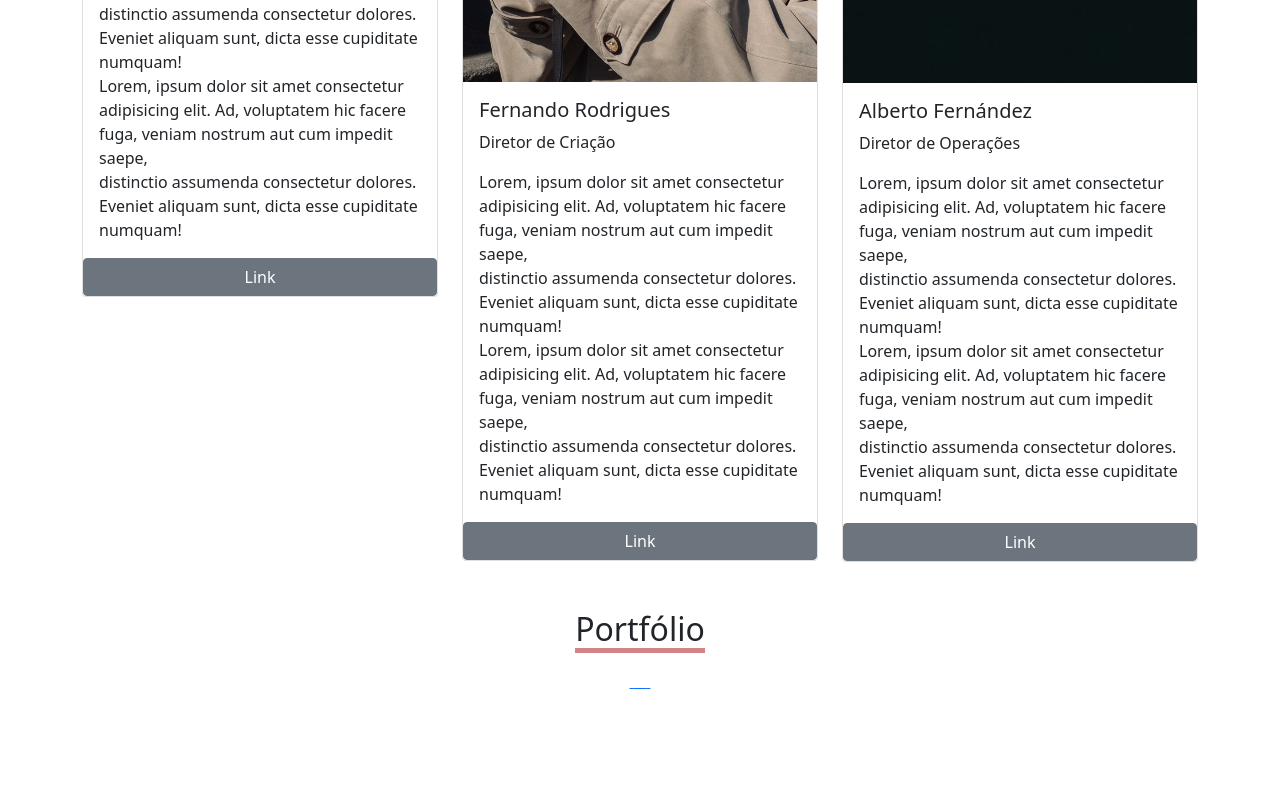
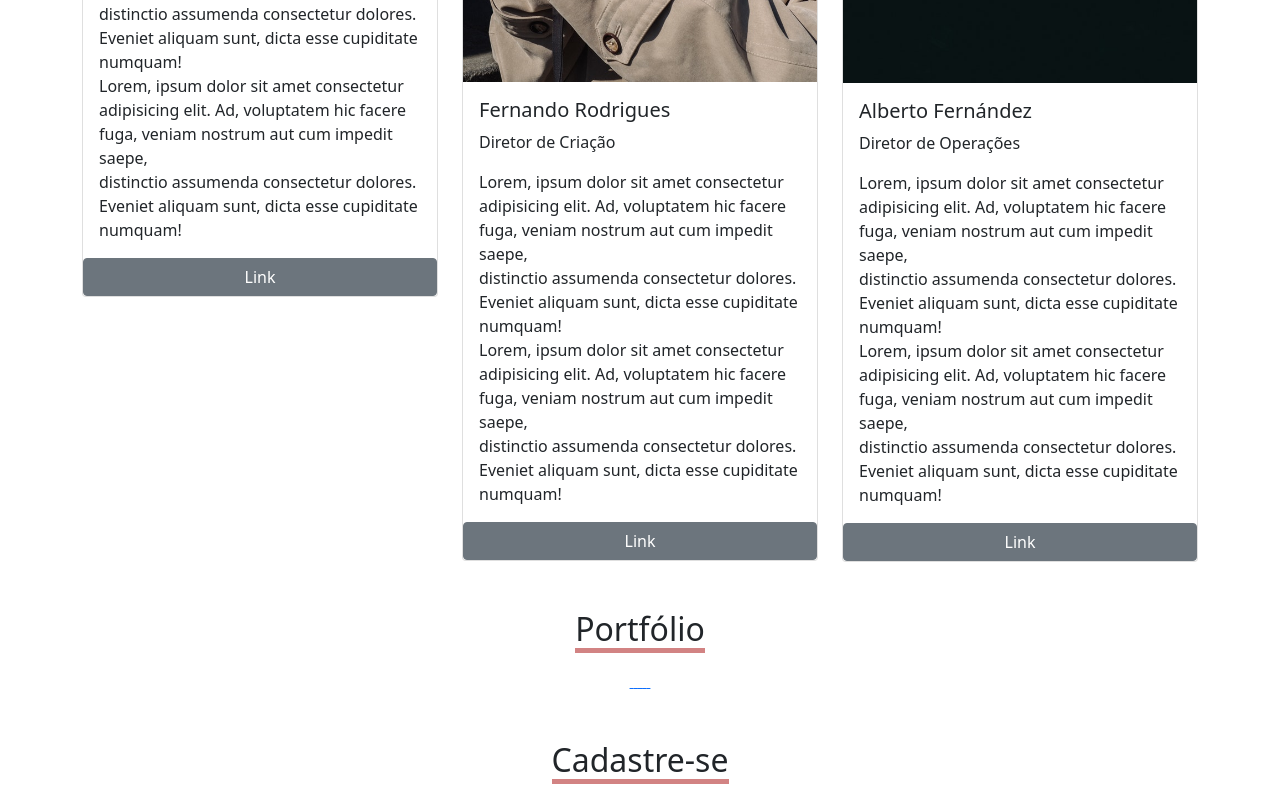
Before and after one commit to moreiraemoreira/paginaunica, a plain HTML site: page index.html in a window 1280 px wide. Shown: the part 2410-3210 px from the top of the page. Before the commit the page ends 3103 px from the top, so only its background shows below. Drawn offline with nearby package versions, Linux system fonts and the light colour scheme.

Commit message:
Update index.html

```diff
--- a/index.html
+++ b/index.html
@@ -342,26 +342,25 @@
 
 
 
+            <!-- final secção portfolio -->
 
             </div>
 
 
 
 
+            <!-- formulario de cadastro -->
+
+            <div  id="cadastro"  class="mt-5">
+              <h2 class="text-cemter mb-3 titulo" >Cadastre-se</h2>
+
+
+            </div>
 
 
 
-
-
-
-
-
-
-
-            <!-- final secção portfolio -->
-
-
-
+          <!-- final formulario de cadatro
+           -->
 
 
 
```
